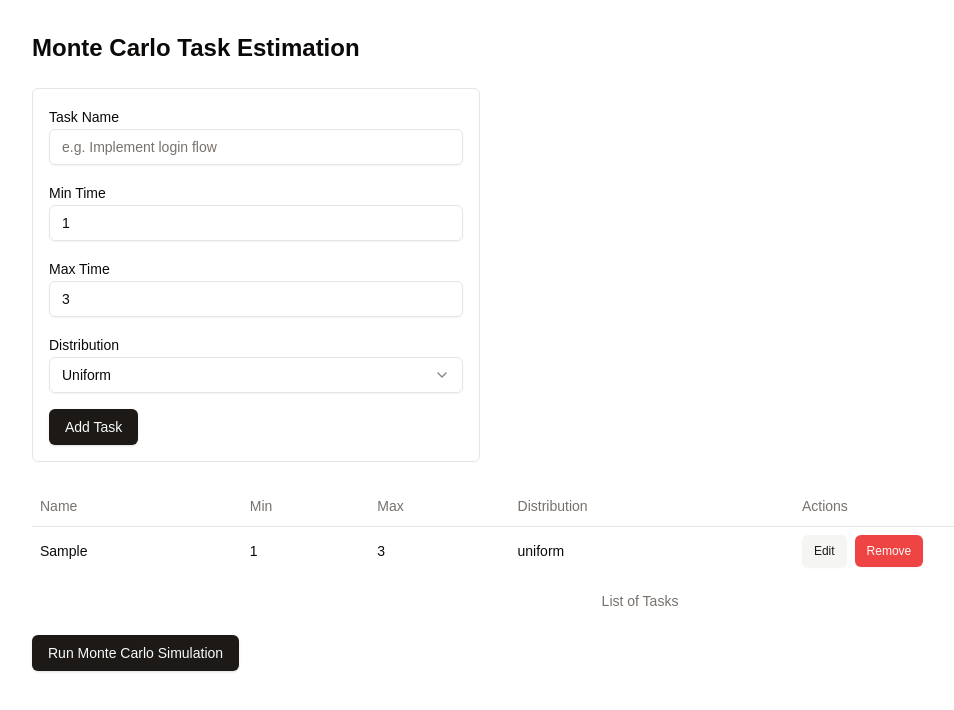
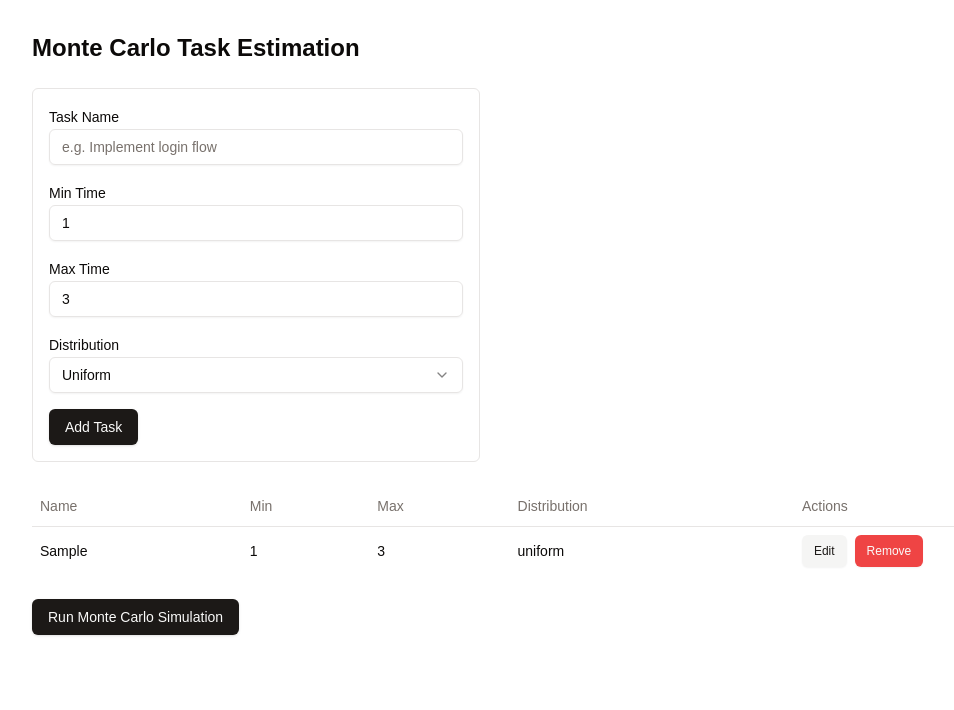
Before and after one commit to tomaszbawor/montecarlos, a Next.js app: page / in a window 1280 px wide. Both pictures are taken after typing "Sample" into the empty fields and a click on the button "Add Task". Shown: the top 710 px of the page, without its empty margins (0-954 px from the left). Built offline with nearby package versions, Linux system fonts and the light colour scheme.

Commit message:
Remove caption

```diff
--- a/src/components/task-table.tsx
+++ b/src/components/task-table.tsx
@@ -5,7 +5,6 @@ import { Button } from "@/components/ui/button";
 import {
   Table,
   TableBody,
-  TableCaption,
   TableCell,
   TableHead,
   TableHeader,
@@ -22,7 +21,6 @@ interface TaskTableProps {
 export function TaskTable({ tasks, onEdit, onRemove }: TaskTableProps) {
   return (
     <Table>
-      <TableCaption>List of Tasks</TableCaption>
       <TableHeader>
         <TableRow>
           <TableHead>Name</TableHead>
```
